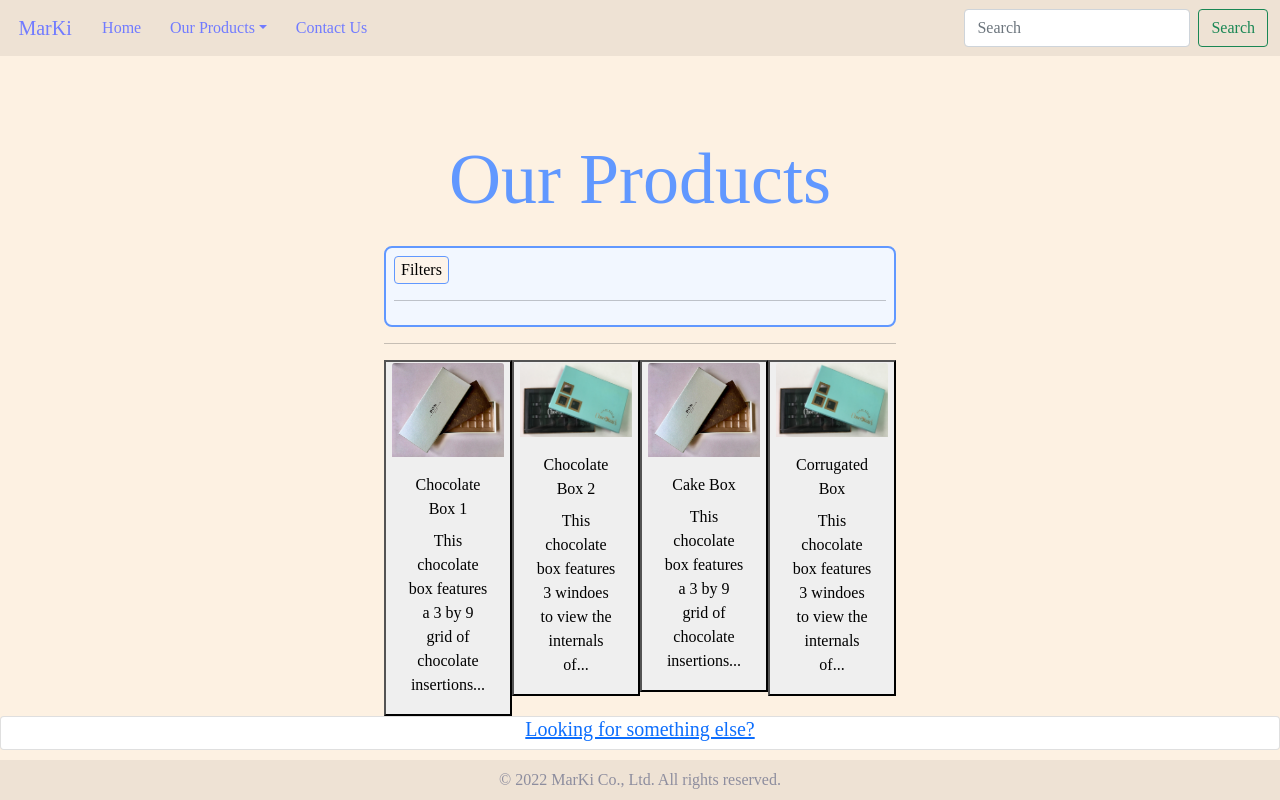
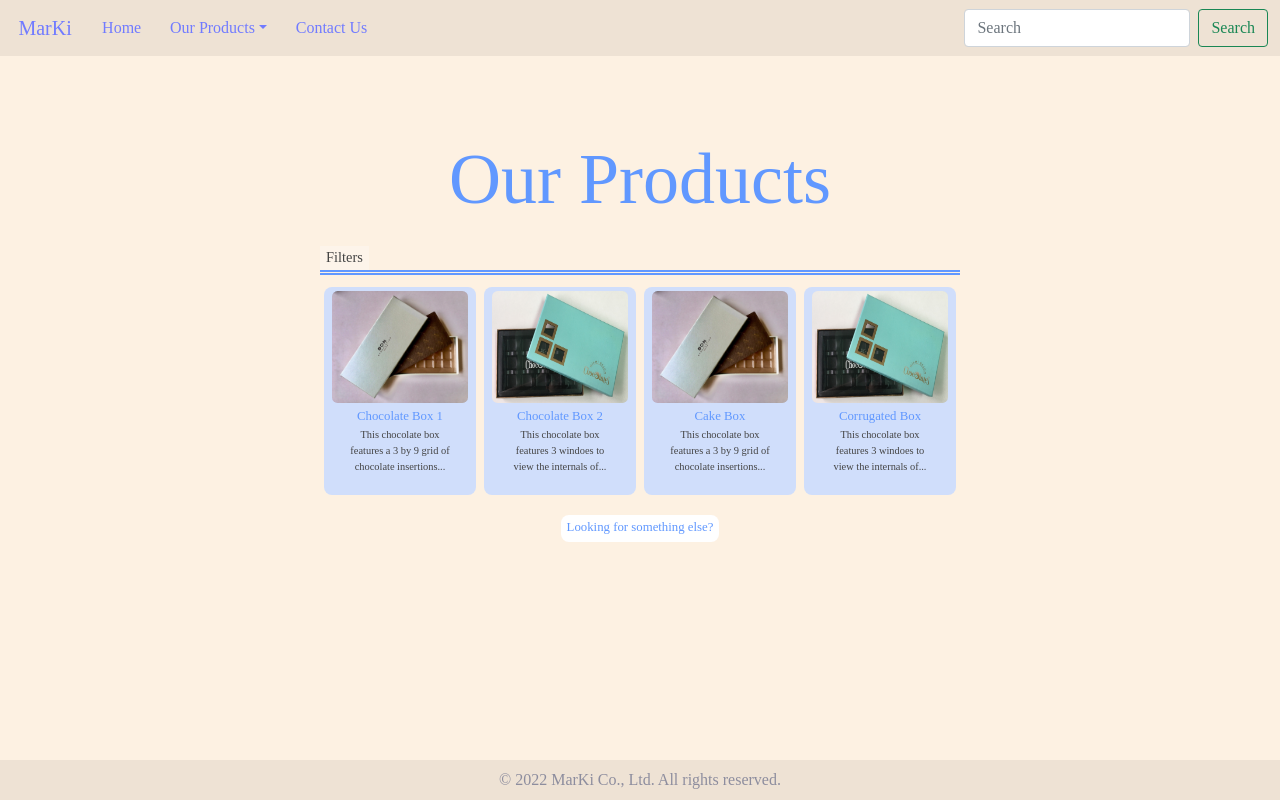
Before and after one commit to imjchiang/react-marki, a React (Create React App) app: page /displayproducts in a window 1280 px wide. Built offline with nearby package versions, Linux system fonts and the light colour scheme; a web font is replaced by a local one.

Commit message:
[display.css] minimalize the filter section, fix text, fix display card images and text, stylize buttons

```diff
--- a/src/css/display.css
+++ b/src/css/display.css
@@ -27,8 +27,10 @@
 .collapsing-button
 {
     display: flex;
-    border-radius: 0.5vh;
-    border: 0.2vh solid rgb(97, 152, 255);
+    font-size: 1.8vh;
+    color: rgb(68, 68, 68);
+    /* border-radius: 0.5vh; */
+    border: 0;
     background-color: rgb(253, 244, 234);
     transition: color 0.7s linear, background-color 1s linear;
     -moz-transition: color 0.7s linear, background-color 1s linear;
@@ -41,12 +43,31 @@
     background-color: rgb(157, 191, 255);
 }
 
+hr.filter-top-line
+{
+    margin: 0;
+    padding: 0;
+    border: 0.1vh solid rgb(97, 152, 255);
+    opacity: 1;
+}
+
+hr.filter-bot-line
+{
+    margin: 0;
+    padding: 0;
+    border: 0.1vh solid rgb(97, 152, 255);
+    opacity: 1;
+    margin-bottom: 1vh;
+}
+
 .all-deets
 {
-    background-color: rgb(242, 247, 255);
-    padding: 1vh;
-    border-radius: 1vh;
-    border: 0.3vh solid rgb(97, 152, 255);
+    width: 80vh;
+    color: rgb(68, 68, 68);
+    /* background-color: rgb(242, 247, 255); */
+    padding-bottom: 0.1vh;
+    /* border-radius: 1vh; */
+    /* border: 0.3vh solid rgb(97, 152, 255); */
 }
 
 .deets
@@ -62,6 +83,7 @@
     padding: 0;
     border: 0;
     font-size: 1.8vh;
+    color: rgb(52, 123, 255);
 }
 
 .deet
@@ -70,6 +92,7 @@
     align-content: center;
     padding-left: 1.4vh;
     font-size: 1.6vh;
+    color: rgb(68, 68, 68);
     --form-control-color: rgb(97, 152, 255);
 }
 
@@ -87,7 +110,7 @@ input[type="checkbox"]
     height: 1.8vh;
     border: 0.3vh solid currentColor;
     border-radius: 0.2vh;
-    transform: translateY(0.3vh);
+    transform: translateY(0.21vh);
     display: grid;
     place-content: center;
 }
@@ -119,9 +142,78 @@ input[type="checkbox"]:checked::before
 .prod-cards
 {
     display: flex;
+    width: 80vh;
+    height: fit-content;
 }
 
-.pcard
+.pcard>button
 {
-    width: 10vw;
+    border-radius: 1vh;
+    border: 0;
+    margin: 0.5vh;
+    width: 19vh;
+    height: 26vh;
+    background-color: rgba(201, 220, 255, 0.87);
+    transition: color 0.7s linear, background-color 1s linear;
+    -moz-transition: color 0.7s linear, background-color 1s linear;
+    -webkit-transition: color 0.7s linear, background-color 1s linear;
+    -ms-transition: color 0.7s linear, background-color 1s linear;
 }
+
+.pcard>button:hover
+{
+    background-color: rgba(174, 192, 223, 0.87);
+
+}
+
+.card-body
+{
+    padding-top: 0.5vh;
+}
+
+.card-title
+{
+    margin-bottom: 0.1vh;
+    color: rgb(97, 152, 255);
+    font-size: 1.6vh;
+}
+
+.card-text
+{
+    color: rgb(68, 68, 68);
+    font-size: 1.3vh;
+}
+
+.card-img-top
+{
+    height: 14vh;
+    width: 17vh;
+    border-radius: 0.7vh;
+}
+
+.contact-button-form
+{
+    margin: 2vh;
+    display: flex;
+    flex-direction: column;
+    align-items: center;
+}
+
+.contact-button
+{
+    text-decoration: none;
+    border: 0;
+    border-radius: 1vh;
+    padding: 0.7vh;
+    font-size: 1.6vh;
+    background-color: #ffffff;
+    transition: color 0.7s linear, background-color 1s linear;
+    -moz-transition: color 0.7s linear, background-color 1s linear;
+    -webkit-transition: color 0.7s linear, background-color 1s linear;
+    -ms-transition: color 0.7s linear, background-color 1s linear
+}
+
+.contact-button:hover
+{
+    background-color: rgba(201, 220, 255, 0.87);
+}
```
